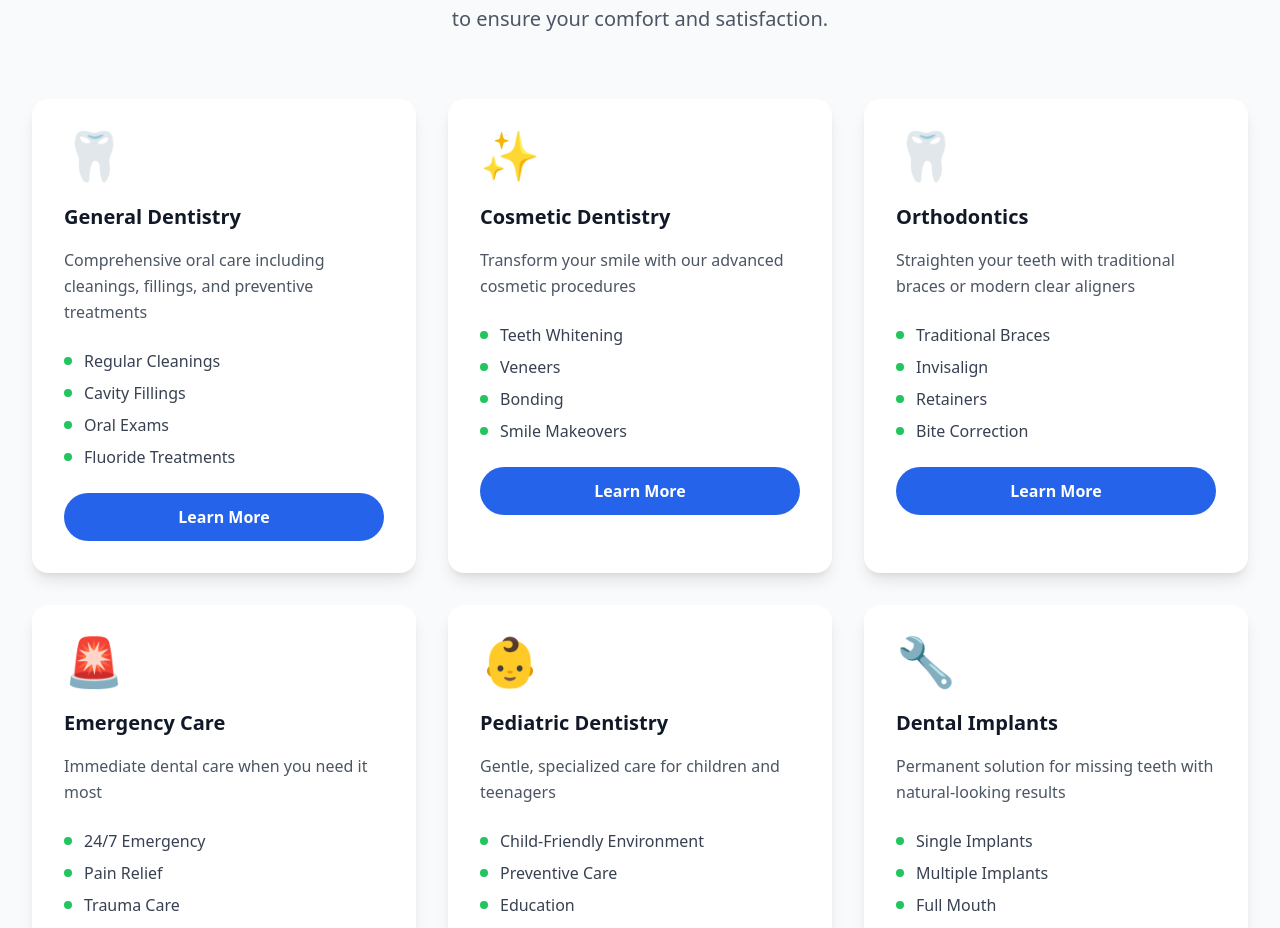
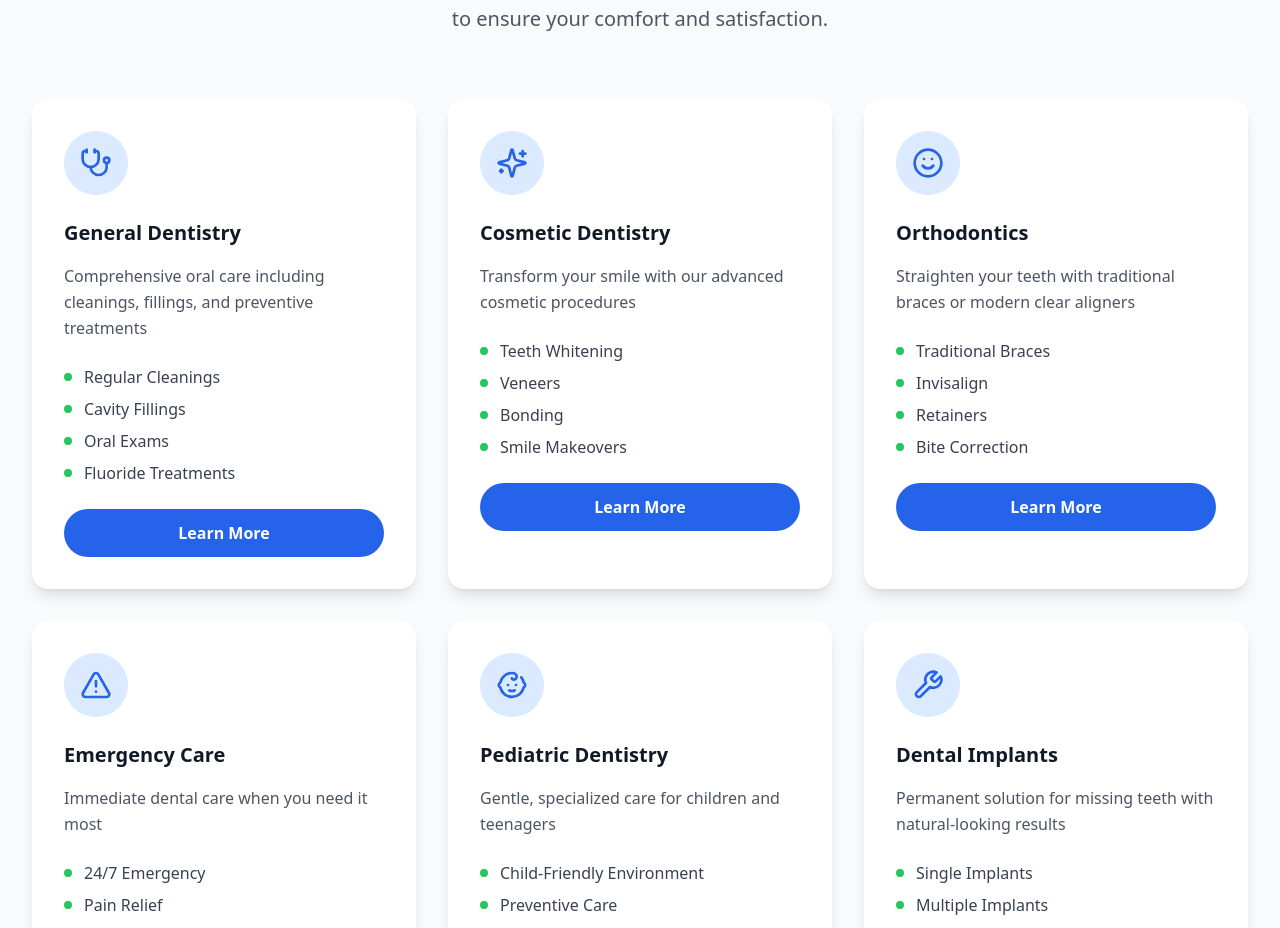
Before and after one commit to Irudium-GS/dental-care-webflow, a React (Vite) app: page / in a window 1280 px wide. Shown: the part 982-1910 px from the top of the page. Built offline with nearby package versions, Linux system fonts and the light colour scheme.

Commit message:
Replace icons with images
Update services section to use images instead of icons, or use professional icons.

```diff
--- a/src/components/Services.tsx
+++ b/src/components/Services.tsx
@@ -1,38 +1,40 @@
+
+import { Stethoscope, Sparkles, Smile, AlertTriangle, Baby, Wrench } from 'lucide-react';
 
 const Services = () => {
   const services = [
     {
-      icon: "🦷",
+      icon: Stethoscope,
       title: "General Dentistry",
       description: "Comprehensive oral care including cleanings, fillings, and preventive treatments",
       features: ["Regular Cleanings", "Cavity Fillings", "Oral Exams", "Fluoride Treatments"]
     },
     {
-      icon: "✨",
+      icon: Sparkles,
       title: "Cosmetic Dentistry",
       description: "Transform your smile with our advanced cosmetic procedures",
       features: ["Teeth Whitening", "Veneers", "Bonding", "Smile Makeovers"]
     },
     {
-      icon: "🦷",
+      icon: Smile,
       title: "Orthodontics",
       description: "Straighten your teeth with traditional braces or modern clear aligners",
       features: ["Traditional Braces", "Invisalign", "Retainers", "Bite Correction"]
     },
     {
-      icon: "🚨",
+      icon: AlertTriangle,
       title: "Emergency Care",
       description: "Immediate dental care when you need it most",
       features: ["24/7 Emergency", "Pain Relief", "Trauma Care", "Urgent Repairs"]
     },
     {
-      icon: "👶",
+      icon: Baby,
       title: "Pediatric Dentistry",
       description: "Gentle, specialized care for children and teenagers",
       features: ["Child-Friendly Environment", "Preventive Care", "Education", "Sealants"]
     },
     {
-      icon: "🔧",
+      icon: Wrench,
       title: "Dental Implants",
       description: "Permanent solution for missing teeth with natural-looking results",
       features: ["Single Implants", "Multiple Implants", "Full Mouth", "Bone Grafting"]
@@ -55,13 +57,17 @@ const Services = () => {
 
         {/* Services Grid */}
         <div className="grid grid-cols-1 md:grid-cols-2 lg:grid-cols-3 gap-8">
-          {services.map((service, index) => (
+          {services.map((service, index) => {
+            const IconComponent = service.icon;
+            return (
               <div
                 key={index}
                 className="bg-white rounded-2xl p-8 shadow-lg hover:shadow-2xl transition-all duration-300 transform hover:-translate-y-2 group"
               >
-              <div className="text-5xl mb-6 group-hover:scale-110 transition-transform duration-300">
-                {service.icon}
+                <div className="mb-6 group-hover:scale-110 transition-transform duration-300">
+                  <div className="w-16 h-16 bg-blue-100 rounded-full flex items-center justify-center">
+                    <IconComponent className="w-8 h-8 text-blue-600" />
+                  </div>
                 </div>
                 <h3 className="text-xl font-bold text-gray-900 mb-4">
                   {service.title}
@@ -81,7 +87,8 @@ const Services = () => {
                   Learn More
                 </button>
               </div>
-          ))}
+            );
+          })}
         </div>
 
         {/* CTA Section */}
```
Lines whose indentation alone changed are shown as unchanged.
